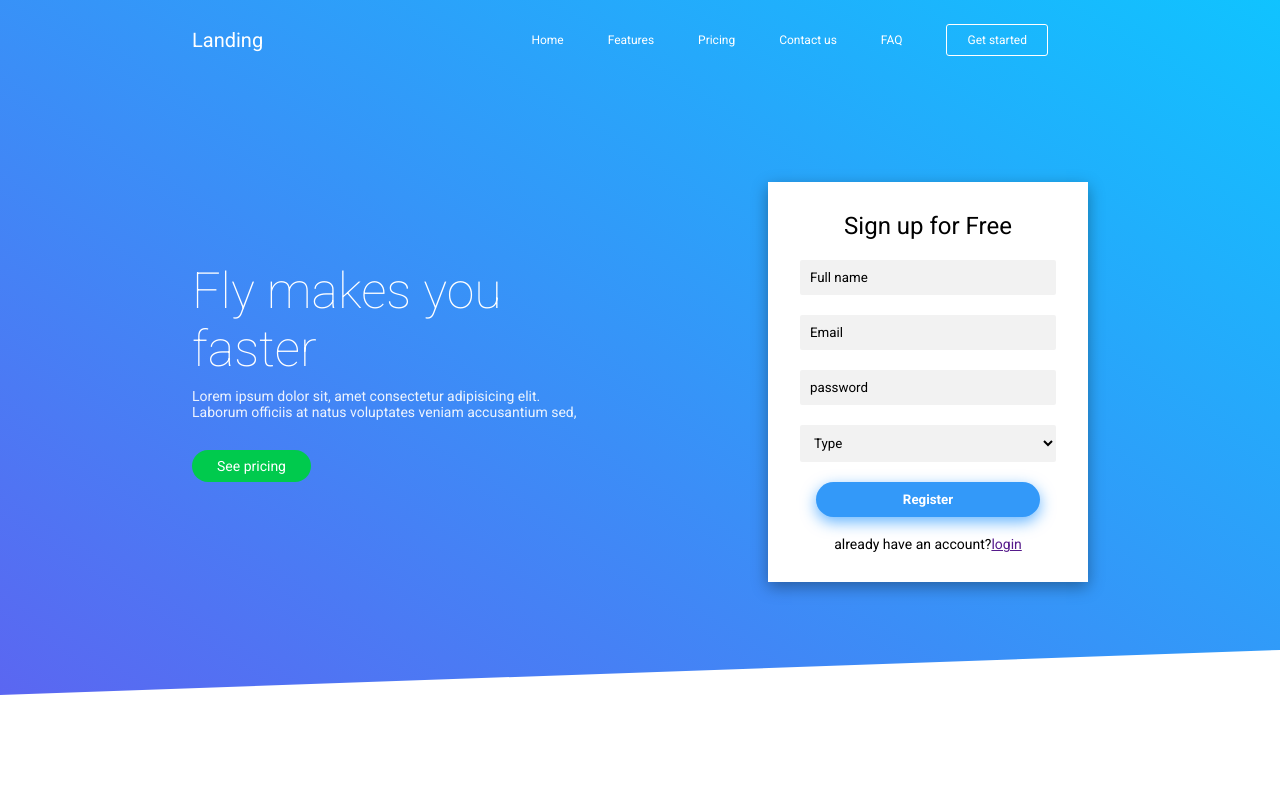
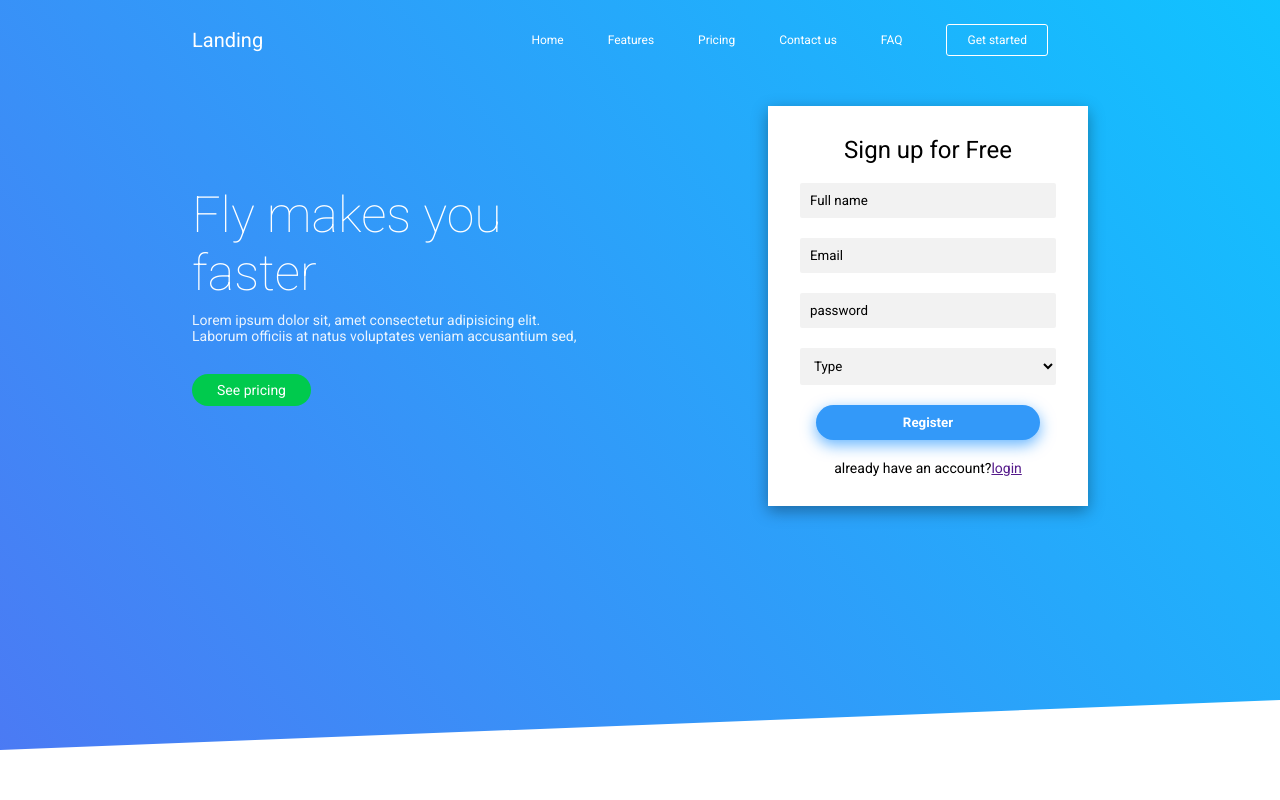
Before and after one commit to MOHAMEDNOUAOUI/LANDINGPAGE, a plain HTML site: page index.html in a window 1280 px wide. Shown: the top 800 px of the page. Drawn offline with Linux system fonts and the light colour scheme.

Commit message:
added new css

```diff
--- a/css.css
+++ b/css.css
@@ -14,7 +14,7 @@
 
 body {
   width: 100%;
-  height: 100vh;
+  height: 200vh;
   background-image: linear-gradient(to top right, rgb(96,96,240) , rgb(16,195,255));
   position: relative;
 }
@@ -67,7 +67,7 @@ header .getstarted:hover {
   justify-content: space-between;
   height: 400px;
   width: 70%;
-  margin: 8% auto 0 auto;
+  margin: 2% auto 0 auto;
   flex-wrap: wrap;
 }
 
@@ -161,11 +161,11 @@ header .getstarted:hover {
 
 /* clipage */
 .clipped {
-  clip-path: polygon(0 30%, 100% 0, 100% 100%, 0% 100%);
+  clip-path: polygon(0 50%, 100% 0, 100% 100%, 0% 100%);
   background-color: white;
   width: 100%;
-  height: 150px;
-  position:absolute;
+  height: 100px;
+  position:fixed;
   z-index: -1;
   bottom: 0;
   left: 0;
```
